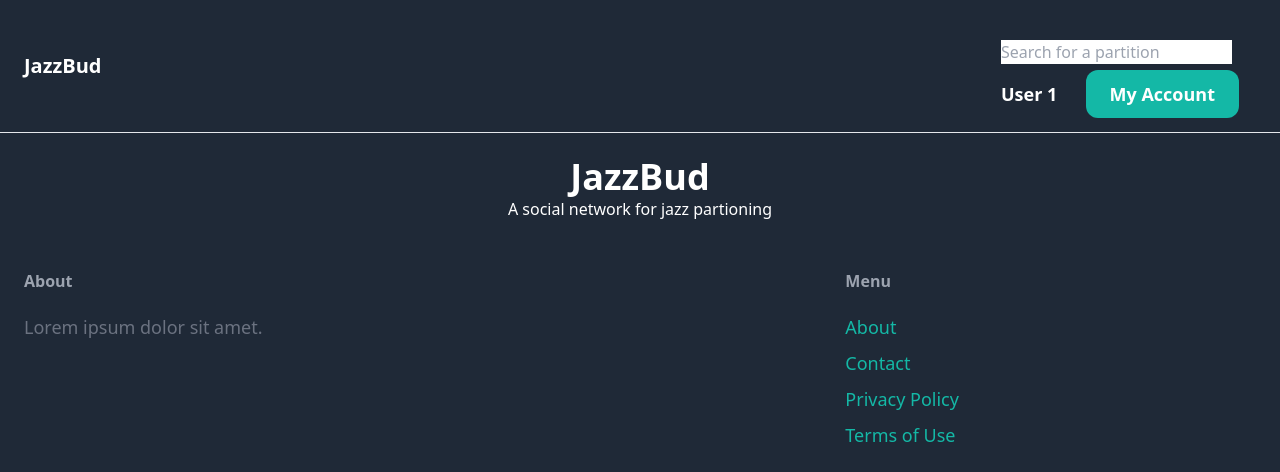
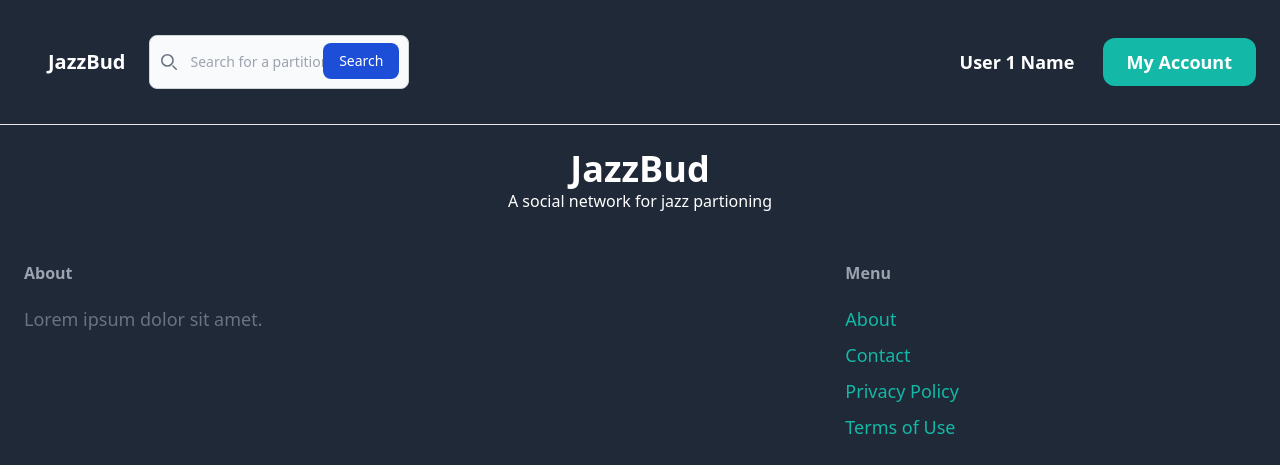
Before and after one commit to eclipse162/JazzBud, a Django app: page / in a window 1280 px wide. Shown: the top 472 px of the page. Run offline with Django 5.2, Linux system fonts and the light colour scheme; some libraries are stand-ins or nearby versions.

Commit message:
Added search box placeholder

```diff
--- a/core/templates/core/base.html
+++ b/core/templates/core/base.html
@@ -12,12 +12,25 @@
 
   <body>
     <nav class="py-6 px-6 flex justify-between items-center bg-gray-800 text-white border-b border-white-200">
-      <a href="/" class="text-xl font-semibold">JazzBud</a>
+
+      <div class='flex mr-10'>
+        <a href="/" class="py-6 px-6 text-xl font-semibold">JazzBud</a>
+        <form class='self-center justify-self-stretch'>
+          <label for="default-search" class="mb-2 text-sm font-medium text-gray-900 sr-only dark:text-white">Search</label>
+          <div class="relative">
+              <div class="absolute inset-y-0 start-0 flex items-center ps-3 pointer-events-none">
+                  <svg class="w-4 h-4 text-gray-500 dark:text-gray-400" aria-hidden="true" xmlns="http://www.w3.org/2000/svg" fill="none" viewBox="0 0 20 20">
+                      <path stroke="currentColor" stroke-linecap="round" stroke-linejoin="round" stroke-width="2" d="m19 19-4-4m0-7A7 7 0 1 1 1 8a7 7 0 0 1 14 0Z"/>
+                  </svg>
+              </div>
+              <input type="search" id="default-search" class="block w-full p-4 ps-10 justify-self-stretch text-sm text-gray-900 border border-gray-300 rounded-lg bg-gray-50 focus:ring-blue-500 focus:border-blue-500" placeholder="Search for a partition" required />
+              <button type="submit" class="text-white absolute end-2.5 bottom-2.5 bg-blue-700 hover:bg-blue-800 focus:ring-4 focus:outline-none focus:ring-blue-300 font-medium rounded-lg text-sm px-4 py-2">Search</button>
+          </div>
+        </form>
+      </div>
+
       <div class="space-x-6">
-        <form action="#" method="get" class='w-full py-4 px-6 rounded-xl'>
-          <input name="partition_search" type="text" placeholder="Search for a partition">
-        </form>
-        <a href="#" class="text-lg text-white font-semibold hover:text-gray-500">User 1</a>
+        <a href="#" class="text-lg text-white font-semibold hover:text-gray-500">User 1 Name</a>
         <a href="#" class="px-6 py-3 text-lg font-semibold bg-teal-500 text-white rounded-xl hover:bg-gray-700">My Account</a>
       </div>
     </nav>
```
